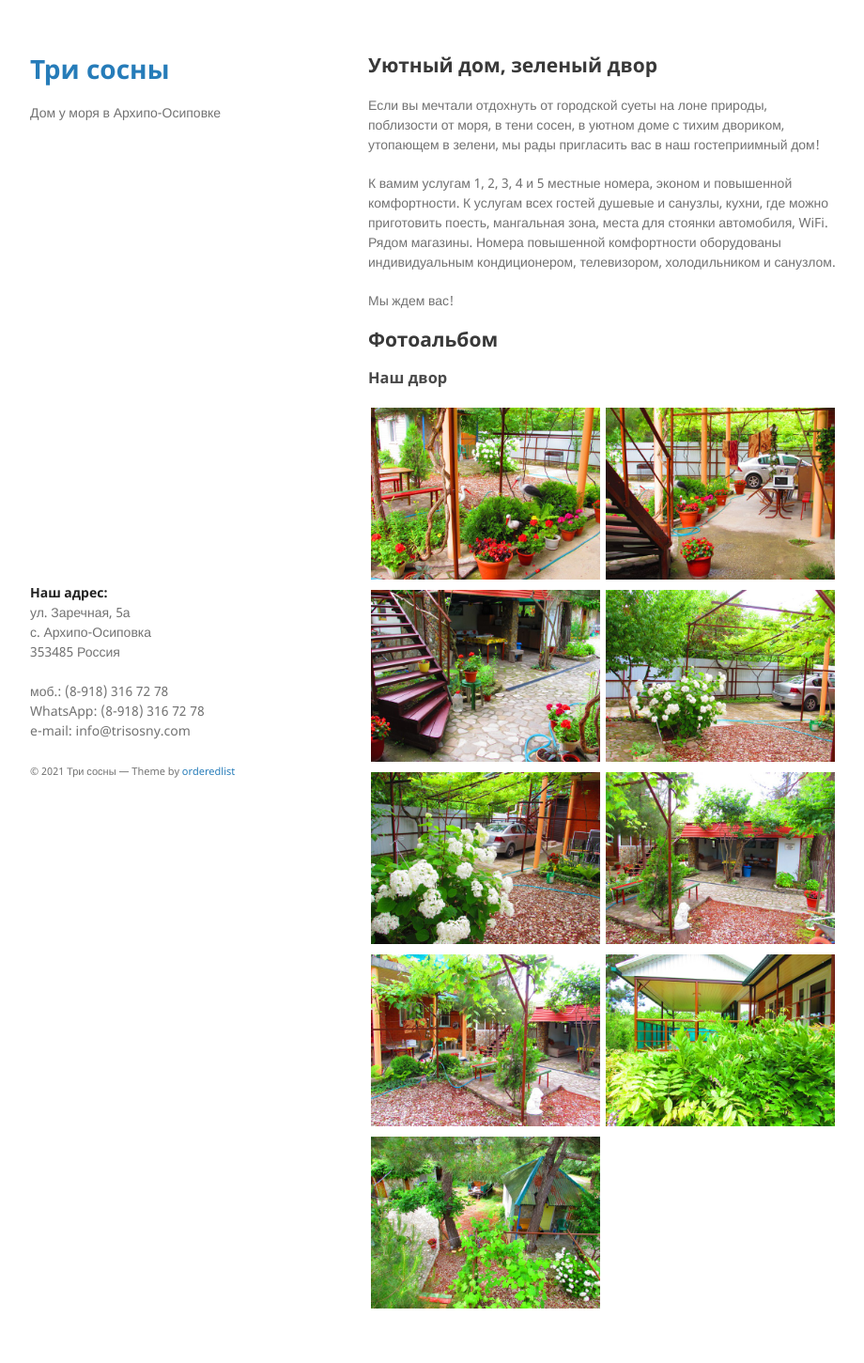
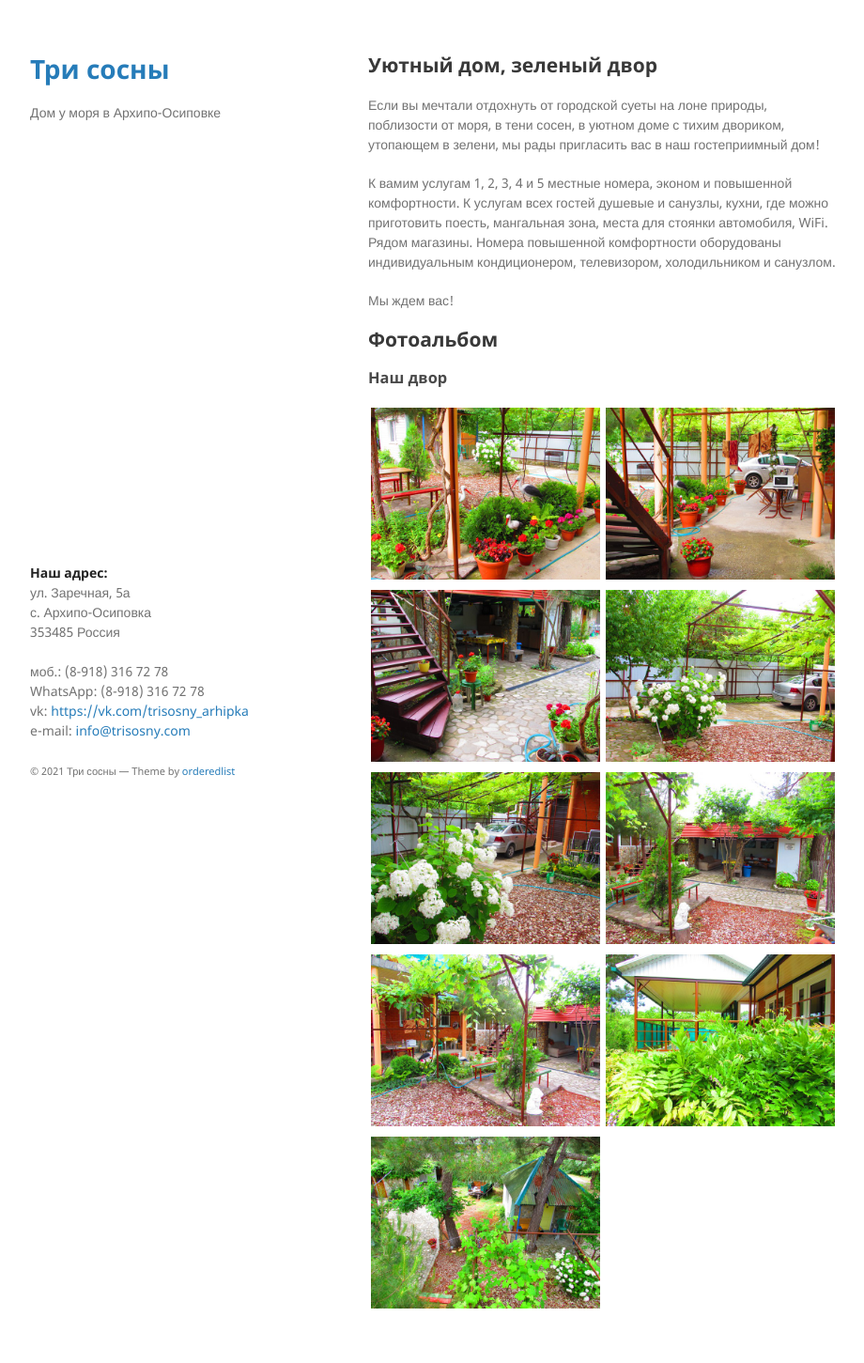
Before and after one commit to 3sosny/3sosny.github.io, a Jekyll site: the page built from index.md, in a window 1280 px wide. Shown: the whole page at 94% size, without its empty margins (178-1098 px from the left). Built offline with Jekyll 4.4.1, drawn with Linux system fonts in a browser that asks for light colours; comment, search, counter and statistics services are not loaded; our own code applies the rules of GitHub Pages for plain Markdown files.

Commit message:
[anton] vk added to address box

```diff
--- a/_layouts/default.html
+++ b/_layouts/default.html
@@ -70,7 +70,8 @@
  <br>
  моб.: (8-918) 316 72 78<br>
  WhatsApp: (8-918) 316 72 78<br>
- e-mail:	info@trisosny.com<br>
+ vk: <a href = "https://vk.com/trisosny_arhipka">https://vk.com/trisosny_arhipka</a><br>
+ e-mail: <a href = "mailto:info@trisosny.com">info@trisosny.com</a><br>
 <br>
 <!--
 </pre>
```
